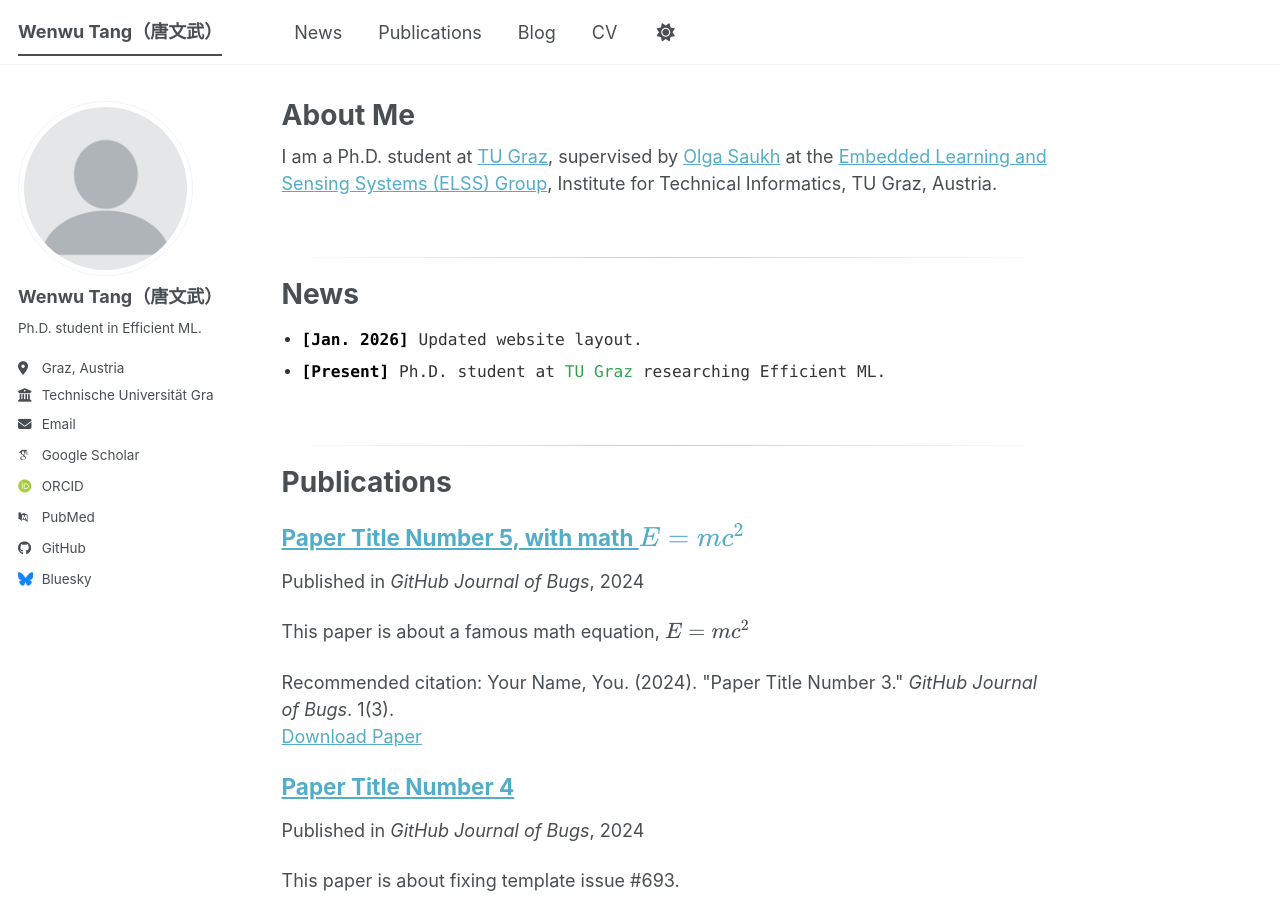
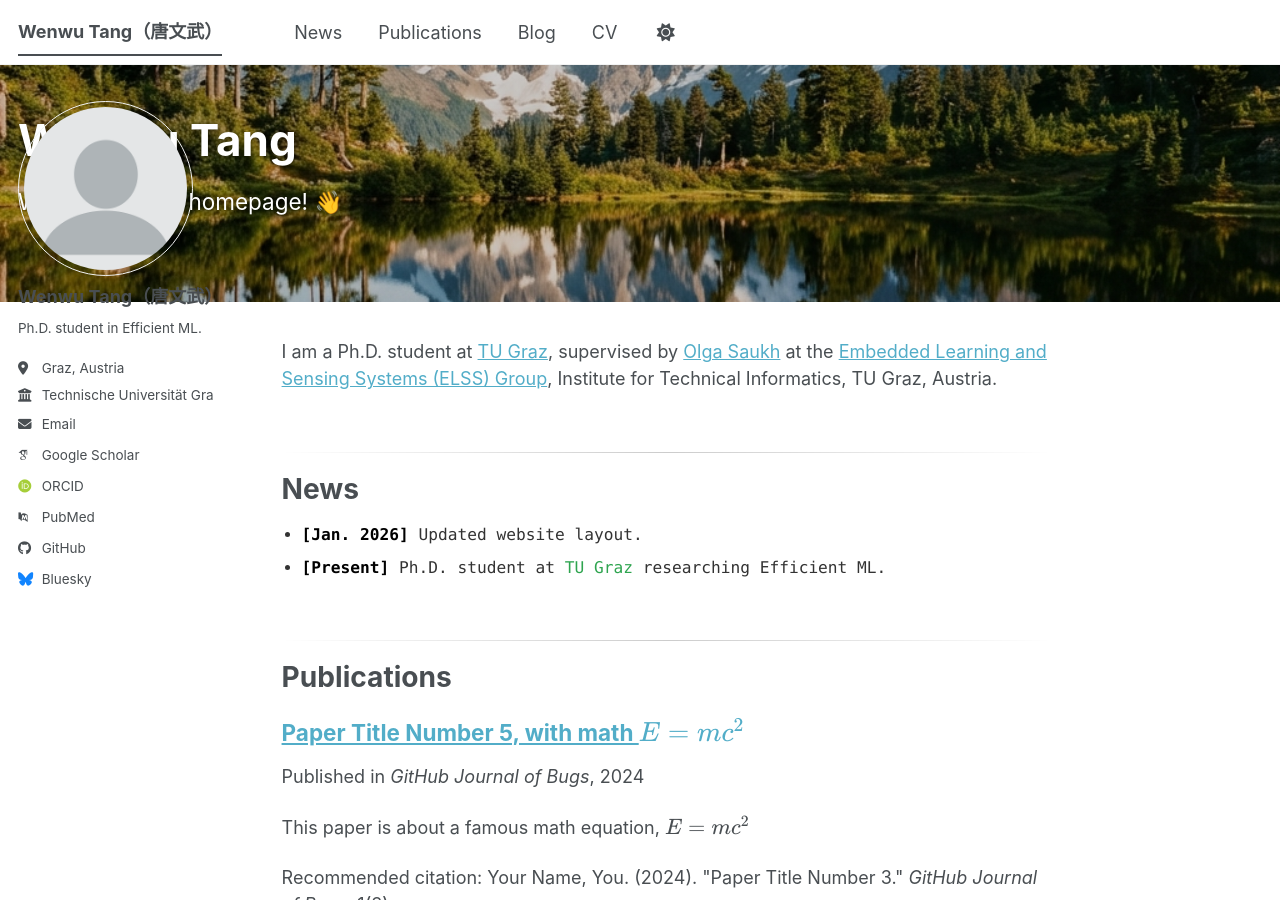
Before and after one commit to TWWinde/TWWinde.github.io, a Jekyll site: the page built from _pages/about.md, in a window 1280 px wide and 900 px high. Built offline with Jekyll 4.4.1, drawn with Linux system fonts in a browser that asks for light colours; some web fonts are replaced; a script bundle is joined from its source files by our own code; library files that are not in the unit come from our copies.

Commit message:
add hero header image

```diff
--- a/_pages/about.md
+++ b/_pages/about.md
@@ -1,7 +1,11 @@
 ---
 permalink: /
-title: "About Me"
+title: "Wenwu Tang"
+excerpt: "Welcome to my homepage! 👋"
 author_profile: true
+header:
+  overlay_image: hero-bg.png
+  overlay_filter: 0.2
 redirect_from:
   - /about/
   - /about.html
```
Also changed, not shown: images/hero-bg.png (added).
